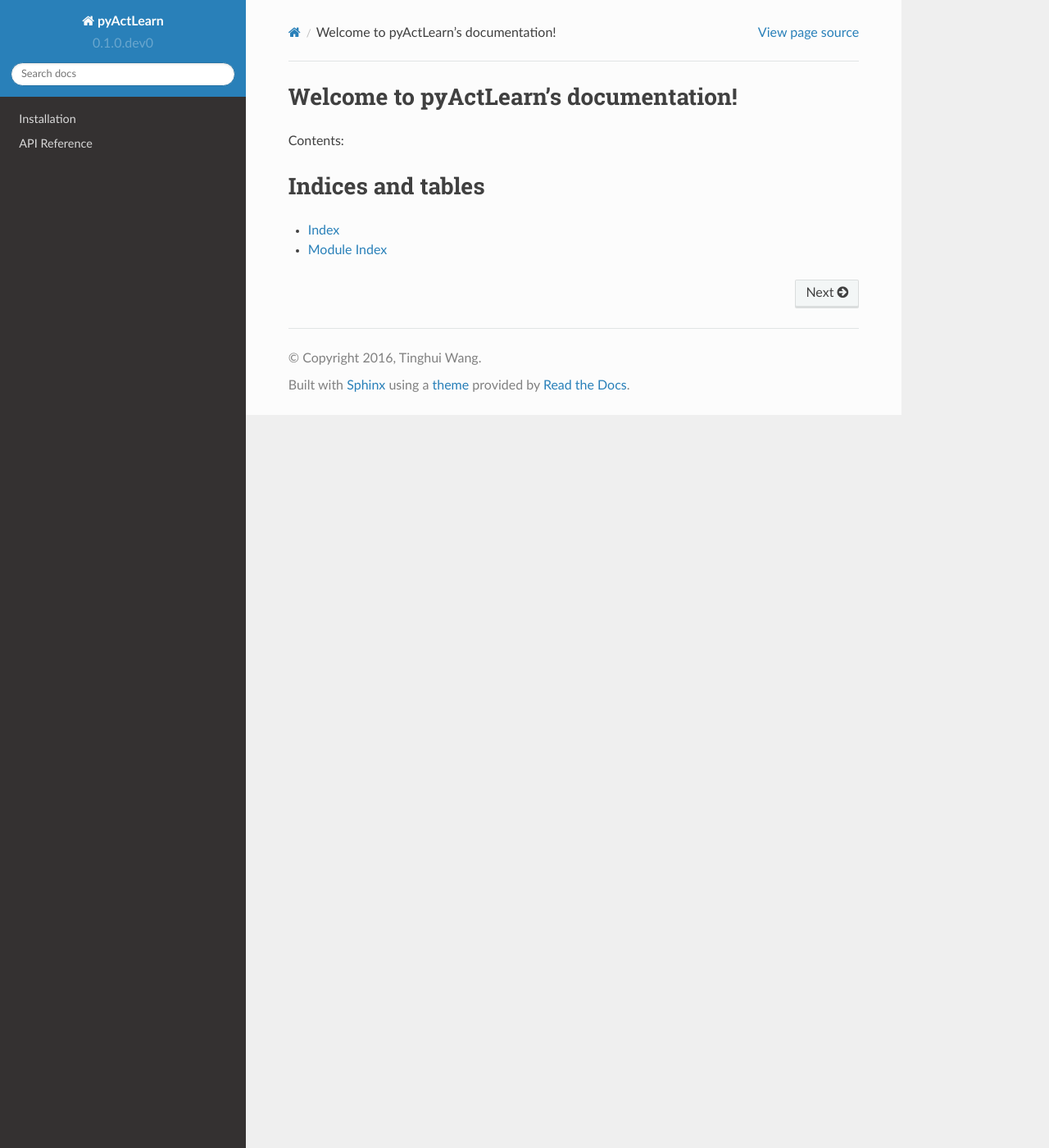
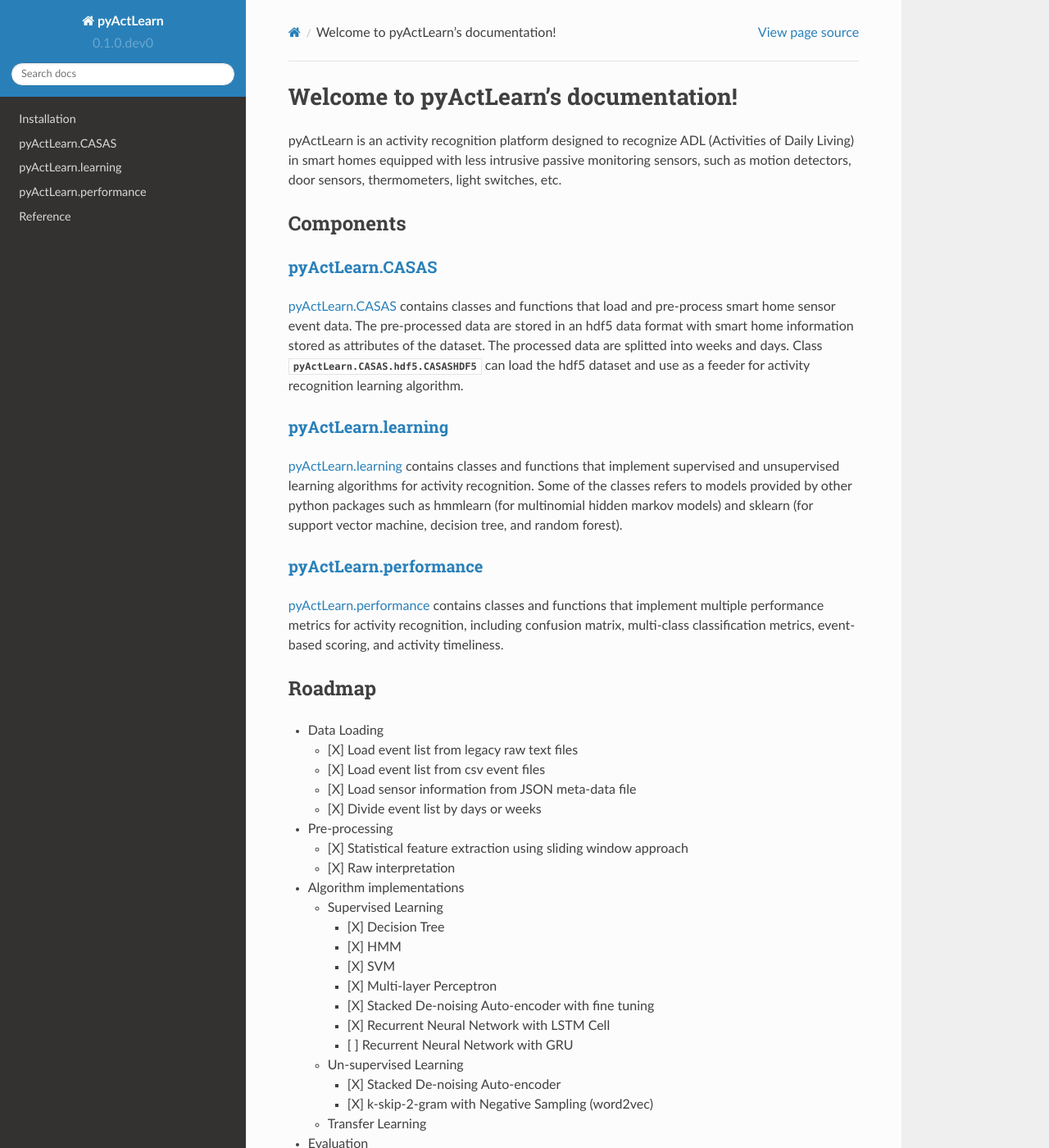
Before and after one commit to TinghuiWang/pyActLearn, a Sphinx documentation site: the page built from docs/index.rst, in a window 1280 px wide and 1400 px high. Shown: the whole window at 82% size. Built offline with Sphinx 7.4.7 and the Read the Docs theme 2.0.0, drawn with Linux system fonts in a browser that asks for light colours; some of the changed text lies outside the part shown.

Commit message:
docs: Update documentation on CASAS, performance APIs.
Signed-off-by: Tinghui Wang <tinghui.wang@wsu.edu>

```diff
--- a/docs/conf.py
+++ b/docs/conf.py
@@ -310,4 +310,6 @@ texinfo_documents = [
 intersphinx_mapping = {
     'python': ('https://docs.python.org/3', None),
     'h5py': ('http://docs.h5py.org/en/latest/', None),
-    'fuel': ('https://fuel.readthedocs.io/en/latest', None)}
+    'fuel': ('https://fuel.readthedocs.io/en/latest', None),
+    'numpy': ('https://docs.scipy.org/doc/numpy', None)
+}
--- a/docs/index.rst
+++ b/docs/index.rst
@@ -6,16 +6,97 @@
 Welcome to pyActLearn's documentation!
 ======================================
 
-Contents:
+pyActLearn is an activity recognition platform designed to recognize ADL
+(Activities of Daily Living) in smart homes equipped with less intrusive
+passive monitoring sensors, such as motion detectors, door sensors,
+thermometers, light switches, etc.
+
+Components
+----------
+
+:ref:`casas_doc_master`
+^^^^^^^^^^^^^^^^^^^^^^^
+
+:ref:`casas_doc_master` contains classes and functions that load and pre-process smart home sensor
+event data. The pre-processed data are stored in an hdf5 data format with smart home information
+stored as attributes of the dataset. The processed data are splitted into weeks and days.
+Class :class:`pyActLearn.CASAS.hdf5.CASASHDF5` can load the hdf5 dataset and use as a feeder for
+activity recognition learning algorithm.
+
+:ref:`learning_doc_master`
+^^^^^^^^^^^^^^^^^^^^^^^^^^
+
+:ref:`learning_doc_master` contains classes and functions that implement supervised and unsupervised
+learning algorithms for activity recognition. Some of the classes refers to models provided by other
+python packages such as hmmlearn (for multinomial hidden markov models) and sklearn (for support
+vector machine, decision tree, and random forest).
+
+:ref:`performance_doc_master`
+^^^^^^^^^^^^^^^^^^^^^^^^^^^^^
+
+:ref:`performance_doc_master` contains classes and functions that implement multiple performance
+metrics for activity recognition, including confusion matrix, multi-class classification metrics,
+event-based scoring, and activity timeliness.
+
+Roadmap
+-------
+
+- Data Loading
+
+  - [X] Load event list from legacy raw text files
+  - [X] Load event list from csv event files
+  - [X] Load sensor information from JSON meta-data file
+  - [X] Divide event list by days or weeks
+
+- Pre-processing
+
+  - [X] Statistical feature extraction using sliding window approach
+  - [X] Raw interpretation
+
+- Algorithm implementations
+
+  - Supervised Learning
+
+    - [X] Decision Tree
+    - [X] HMM
+    - [X] SVM
+    - [X] Multi-layer Perceptron
+    - [X] Stacked De-noising Auto-encoder with fine tuning
+    - [X] Recurrent Neural Network with LSTM Cell
+    - [ ] Recurrent Neural Network with GRU
+
+  - Un-supervised Learning
+
+    - [X] Stacked De-noising Auto-encoder
+    - [X] k-skip-2-gram with Negative Sampling (word2vec)
+
+  - Transfer Learning
+
+- Evaluation
+
+  - [ ] n-Fold Cross-validation
+  - [X] Traditional Multi-class Classification Metrics
+  - [X] Event-based Continuous Evaluation Metrics
+  - [X] Event-based Activity Diagram
+
+- Annotation
+
+  - [X] Back annotate dataset with predicted results
+  - [X] Back annotate with probability
+
+- Visualization
+
+  - [X] Sensor distance on floor plan
 
 .. toctree::
    :maxdepth: 2
    :hidden:
 
    Installation
-   api/index
-
-
+   CASAS/index
+   learning/index
+   performance/index
+   reference
 
 Indices and tables
 ==================
```
Also changed, not shown: docs/CASAS/data.rst (added, +152 -0 lines), docs/CASAS/hdf5.rst (added, +78 -0 lines), docs/CASAS/index.rst (added, +11 -0 lines), docs/CASAS/stat_feature.rst (added, +85 -0 lines), docs/api/CASAS.rst (deleted, +0 -33 lines), docs/learning/index.rst (added, +9 -0 lines), docs/performance/event.rst (added, +34 -0 lines), docs/performance/index.rst (added, +10 -0 lines), docs/performance/multiclass.rst (added, +11 -0 lines), docs/reference.rst (added, +43 -0 lines), docs/CASAS/CASASHDF5_HDFView.png (added).
